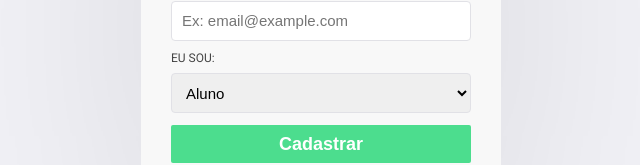
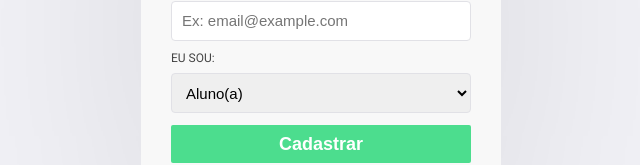
Before and after one commit to dominickbrasileiro/uniforme-bonja, a React (Create React App) app in the folder frontend/: page /#/register in a window 1280 px wide. Shown: the part 373-538 px from the top of the page, without its empty margins (319-959 px from the left). Built offline with nearby package versions, Linux system fonts and the light colour scheme.

Commit message:
Aluno(a) and Professor(a)

```diff
--- a/frontend/src/pages/Register/index.jsx
+++ b/frontend/src/pages/Register/index.jsx
@@ -64,8 +64,8 @@ function Register() {
                 onChange={(e) => setType(e.target.value)}
                 id="type-input"
               >
-                <option value="student">Aluno</option>
-                <option value="teacher">Professor</option>
+                <option value="student">Aluno(a)</option>
+                <option value="teacher">Professor(a)</option>
               </select>
             </label>
 
```
